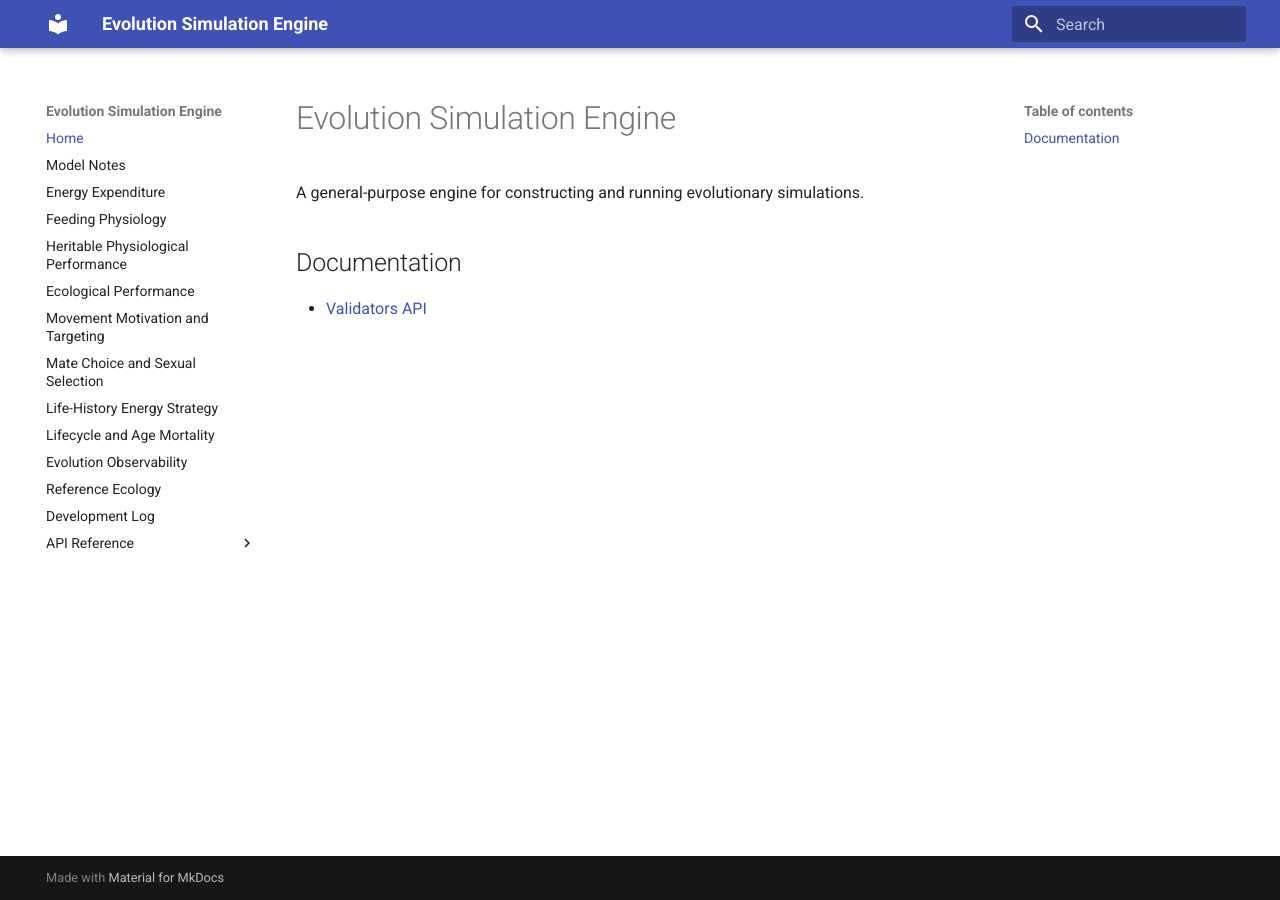
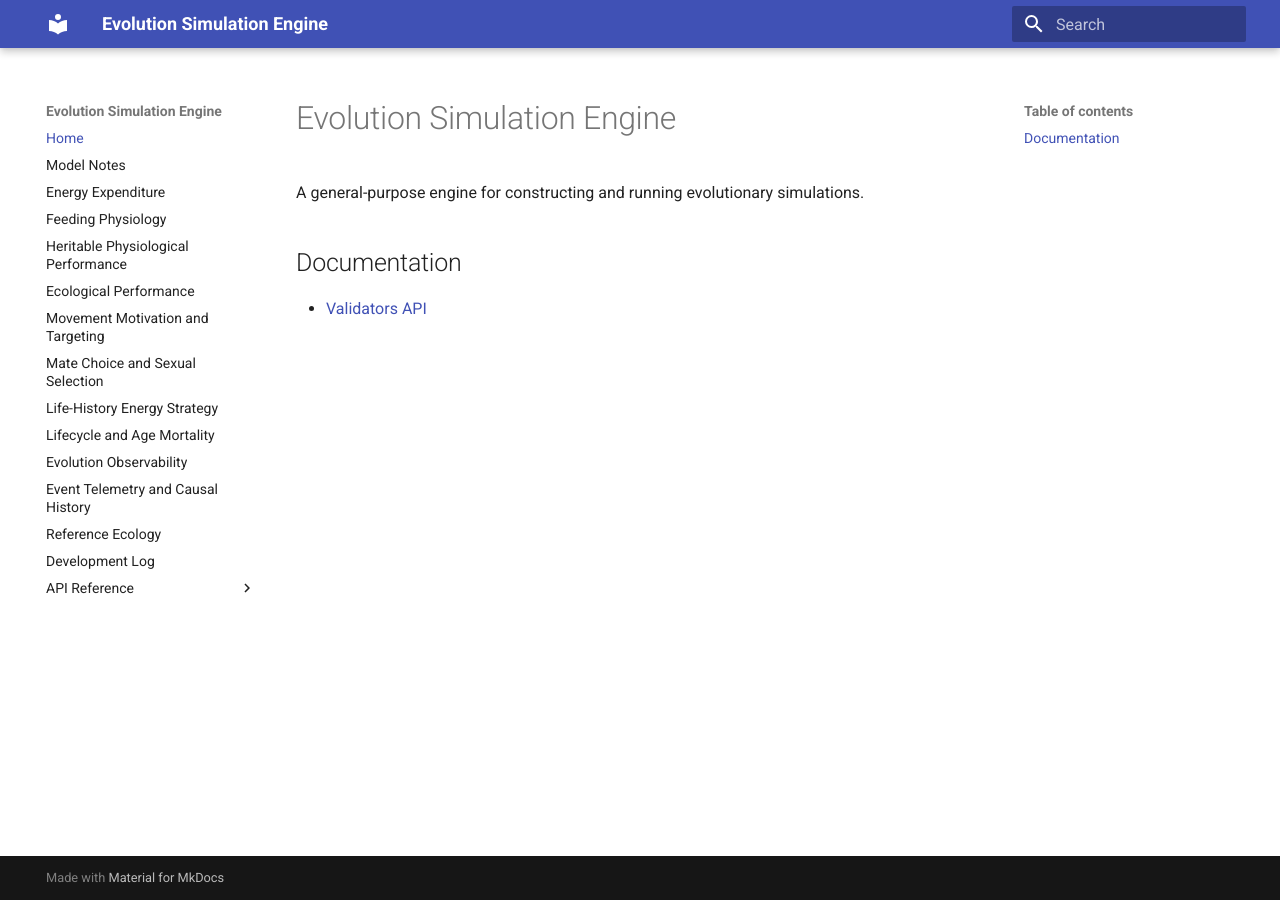
Before and after one commit to abdullahkhan57721/evolution-simulation-engine, an MkDocs documentation site: the page built from docs/index.md, in a window 1280 px wide. Built offline with MkDocs 1.6.1 and Material for MkDocs 9.7.7, drawn with Linux system fonts in a browser that asks for light colours.

Commit message:
Add event telemetry documentation to site

```diff
--- a/mkdocs.yml
+++ b/mkdocs.yml
@@ -15,6 +15,7 @@ nav:
   - Life-History Energy Strategy: life_history_energy_strategy.md
   - Lifecycle and Age Mortality: lifecycle.md
   - Evolution Observability: observability.md
+  - Event Telemetry and Causal History: event_telemetry.md
   - Reference Ecology: reference_ecology.md
   - Development Log: development_log.md
   - API Reference:
```
